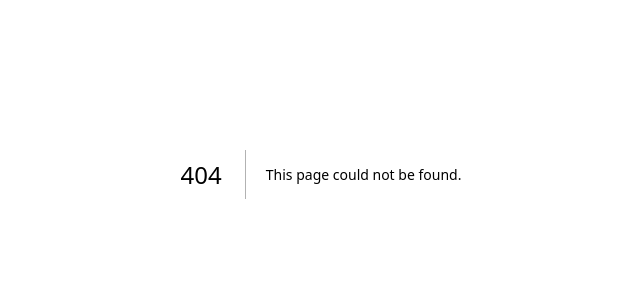
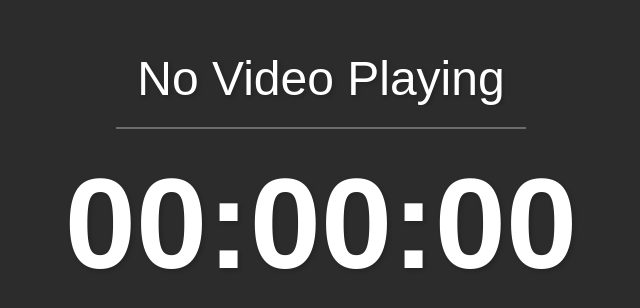
Before and after one commit to eraykrkpnr/hivez-moderator-tools, a Next.js app: page /CountdownLast in a window 1280 px wide. Before the commit this address had no page. Shown: the part 226-534 px from the top of the page, without its empty margins (319-959 px from the left). Built offline with nearby package versions, Linux system fonts and the light colour scheme; no server answers; the database is empty.

Commit message:
Obs Sayaç Ekranı

```diff
--- /dev/null
+++ b/src/app/CountdownLast/page.js
@@ -0,0 +1,5 @@
+import CountdownLast from '../../components/CountdownLast';
+
+export default function CountdownPage() {
+    return <CountdownLast />;
+}
--- /dev/null
+++ b/src/components/CountdownLast.css
@@ -0,0 +1,108 @@
+/* CountdownLast.css */
+
+body,
+html {
+    margin: 0;
+    padding: 0;
+    width: 100%;
+    height: 100%;
+    overflow: hidden;
+    font-family: "Arial", sans-serif;
+    display: flex;
+    justify-content: center;
+    align-items: center;
+    background-color: #2c2c2c;
+}
+
+.countdown-last-container {
+    background-color: #2c2c2c;
+    color: white;
+    width: 100%;
+    height: 100%;
+    text-align: center;
+    display: flex;
+    flex-direction: column;
+    justify-content: center;
+    align-items: center;
+    border-radius: 10px;
+    padding: 10px;
+    box-sizing: border-box;
+}
+
+.countdown-center {
+    display: flex;
+    flex-direction: column;
+    align-items: center;
+    justify-content: center;
+    width: 100%;
+    height: 100%;
+}
+
+.video-title {
+    font-size: 3rem;
+    margin-bottom: 0.8rem;
+    text-shadow: 2px 2px 4px rgba(0, 0, 0, 0.2);
+    overflow: hidden;
+    text-overflow: ellipsis;
+    display: -webkit-box;
+    -webkit-line-clamp: 2;
+    -webkit-box-orient: vertical;
+}
+
+.divider {
+    width: 80%;
+    height: 2px;
+    background-color: rgba(255, 255, 255, 0.3);
+    margin: 0.5rem 0;
+}
+
+.time-display-large {
+    font-size: 8rem;
+    font-weight: bold;
+    margin-top: 0.8rem;
+    text-shadow: 2px 2px 4px rgba(0, 0, 0, 0.2);
+}
+
+/* Responsive styles */
+@media (max-width: 768px) {
+    .video-title {
+        font-size: 2rem;
+        margin-bottom: 0.5rem;
+    }
+
+    .time-display-large {
+        font-size: 5rem;
+        margin-top: 0.5rem;
+    }
+
+    .divider {
+        margin: 0.3rem 0;
+    }
+}
+
+@media (max-width: 480px) {
+    .video-title {
+        font-size: 1.5rem;
+        margin-bottom: 0.3rem;
+    }
+
+    .time-display-large {
+        font-size: 3rem;
+        margin-top: 0.3rem;
+    }
+}
+
+/* For very small OBS docks */
+@media (max-width: 320px) or (max-height: 300px) {
+    .video-title {
+        font-size: 1rem;
+    }
+
+    .time-display-large {
+        font-size: 2rem;
+    }
+
+    .divider {
+        margin: 0.2rem 0;
+    }
+}
--- /dev/null
+++ b/src/components/CountdownLast.js
@@ -0,0 +1,126 @@
+"use client";
+
+import React, { useState, useEffect, useRef } from "react";
+import "./CountdownLast.css";
+import { db } from "../firebase";
+import { ref, onValue } from "firebase/database";
+
+function CountdownLast() {
+    const [hours, setHours] = useState(0);
+    const [minutes, setMinutes] = useState(0);
+    const [seconds, setSeconds] = useState(0);
+    const [latestInProgress, setLatestInProgress] = useState(null);
+    const [loading, setLoading] = useState(true);
+
+    const timerRef = useRef(null);
+
+    useEffect(() => {
+        // Listen for changes in the savedTimes database
+        const savedTimesRef = ref(db, "savedTimes");
+
+        onValue(savedTimesRef, (snapshot) => {
+            setLoading(false);
+            const data = snapshot.val();
+
+            if (!data) {
+                resetTimer();
+                return;
+            }
+
+            // Convert to array
+            const entries = Object.keys(data).map(key => ({
+                id: key,
+                ...data[key]
+            }));
+
+            // Find any entry with an empty end field or "in progress" status
+            const inProgressEntry = entries.find(entry =>
+                entry.end === "" || entry.status === "in progress"
+            );
+
+            if (inProgressEntry) {
+                setLatestInProgress(inProgressEntry);
+
+                // Start the timer using the current time and the video's start time
+                if (inProgressEntry.start) {
+                    startTimerFromTimeString(inProgressEntry.start);
+                } else {
+                    resetTimer();
+                }
+            } else {
+                resetTimer();
+            }
+        }, (error) => {
+            console.error("Firebase error:", error);
+            setLoading(false);
+            resetTimer();
+        });
+
+        return () => {
+            if (timerRef.current) clearInterval(timerRef.current);
+        };
+    }, []);
+
+    const startTimerFromTimeString = (startTimeStr) => {
+        if (timerRef.current) clearInterval(timerRef.current);
+
+        // Parse the start time string to get hours, minutes, seconds
+        const [h, m, s] = startTimeStr.split(':').map(Number);
+
+        // Convert start time to seconds
+        const startTimeInSeconds = h * 3600 + m * 60 + s;
+
+        // Get the stream start reference from Firebase
+        const initialTimeRef = ref(db, "initialTime");
+        onValue(initialTimeRef, (snapshot) => {
+            if (snapshot.exists()) {
+                const initialData = snapshot.val();
+                const streamStartTimestamp = initialData.timestamp;
+
+                timerRef.current = setInterval(() => {
+                    // Calculate current elapsed time since stream start (in seconds)
+                    const now = Date.now();
+                    const elapsedSinceStreamStart = Math.floor((now - streamStartTimestamp) / 1000);
+
+                    // Calculate how long the video has been playing
+                    let videoElapsedSeconds = elapsedSinceStreamStart - startTimeInSeconds;
+
+                    // Update the timer display
+                    setHours(Math.floor(videoElapsedSeconds / 3600));
+                    setMinutes(Math.floor((videoElapsedSeconds % 3600) / 60));
+                    setSeconds(videoElapsedSeconds % 60);
+                }, 1000);
+            }
+        });
+    };
+
+    const resetTimer = () => {
+        if (timerRef.current) clearInterval(timerRef.current);
+        setLatestInProgress(null);
+        setHours(0);
+        setMinutes(0);
+        setSeconds(0);
+    };
+
+    return (
+        <div className="countdown-last-container">
+            <div className="countdown-center">
+                {loading ? (
+                    <div className="video-title">Loading...</div>
+                ) : latestInProgress ? (
+                    <div className="video-title">{latestInProgress.title || "Untitled Video"}</div>
+                ) : (
+                    <div className="video-title">No Video Playing</div>
+                )}
+                <div className="divider"></div>
+                <span className="time-display-large">
+                    {hours.toString().padStart(2, "0")}:
+                    {minutes.toString().padStart(2, "0")}:
+                    {seconds.toString().padStart(2, "0")}
+                </span>
+            </div>
+        </div>
+    );
+}
+
+export default CountdownLast;
```
